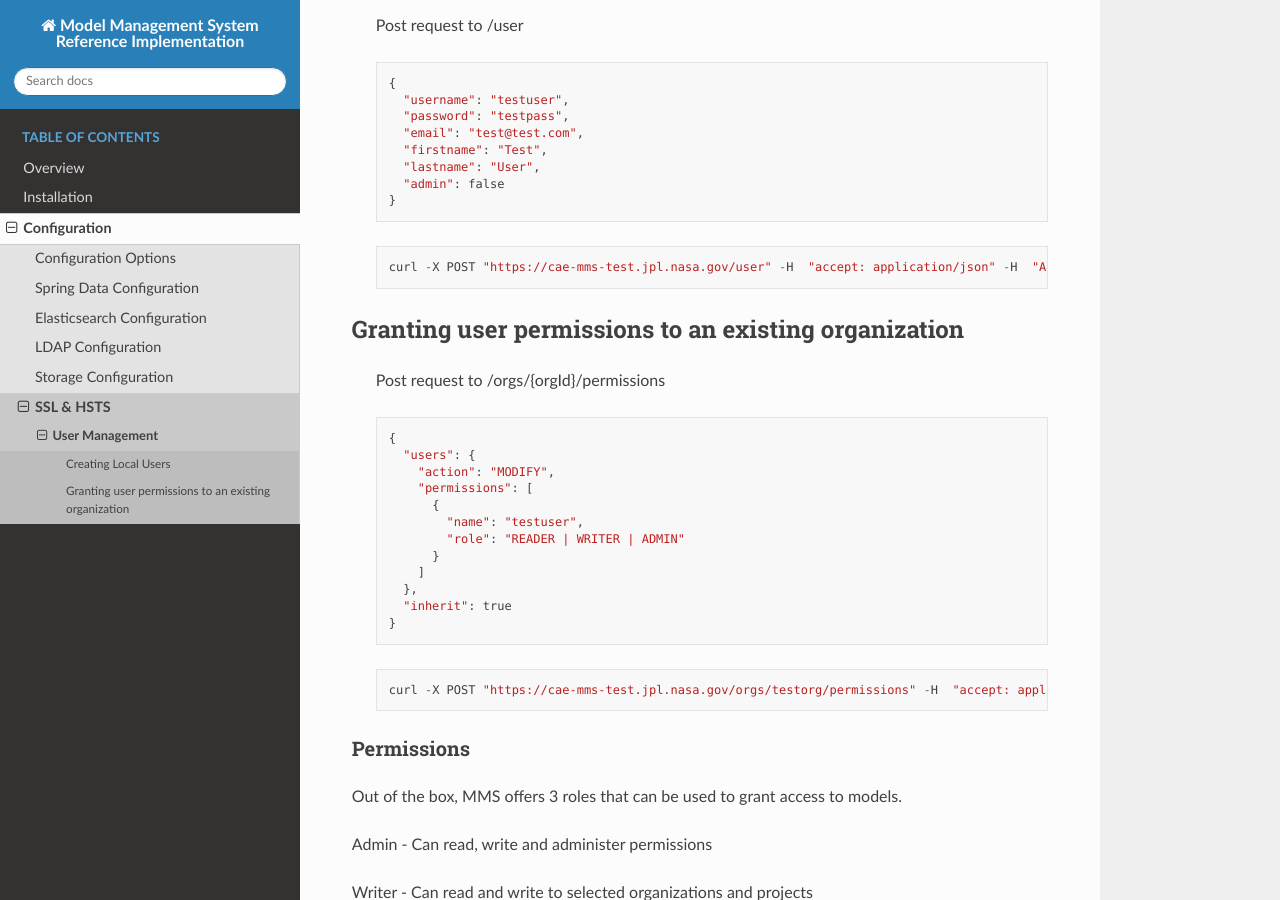
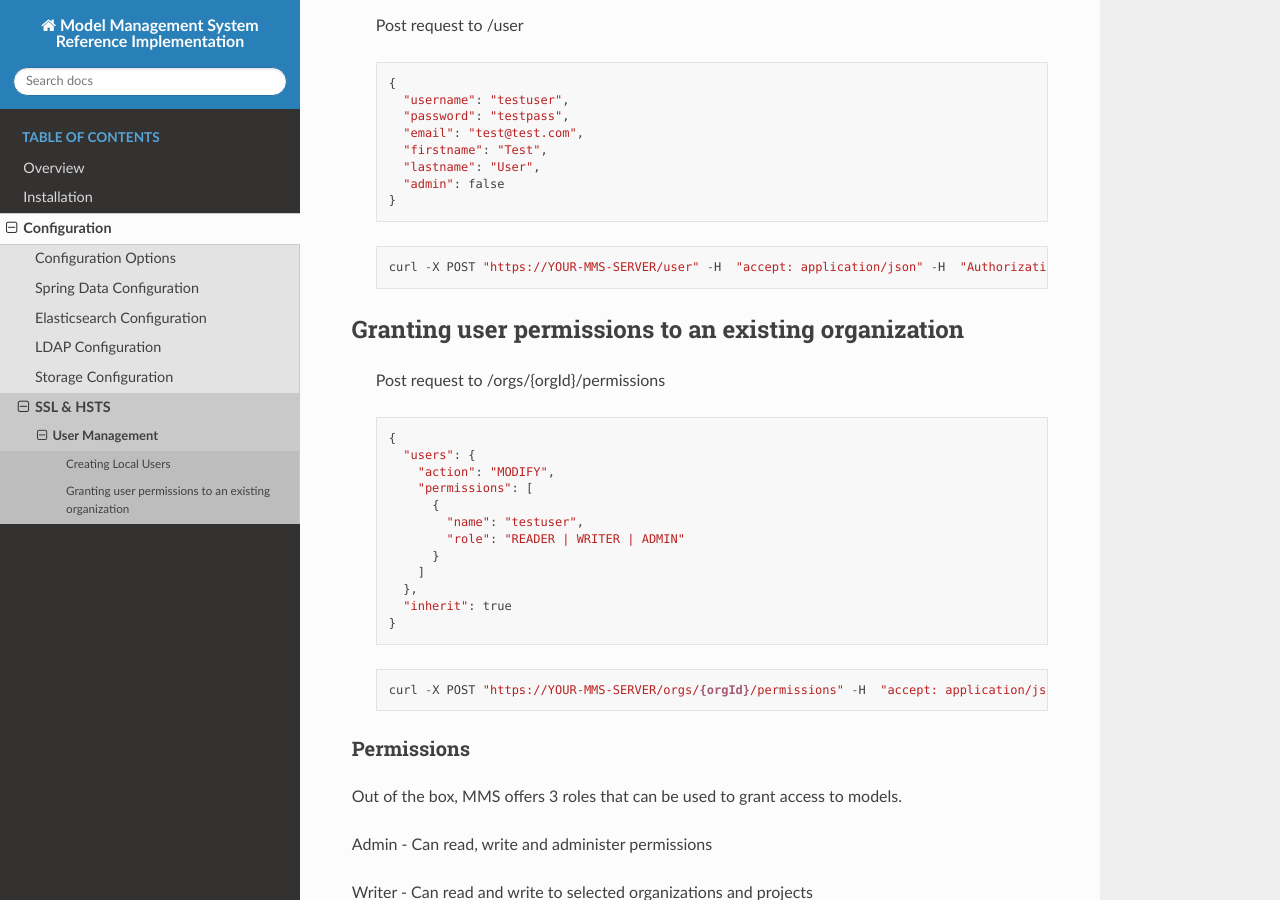
Before and after one commit to Open-MBEE/exec-mmsri, a Sphinx documentation site: the page built from docs/users.rst, in a window 1280 px wide and 900 px high, scrolled down 202 px. Built offline with Sphinx 7.4.7 and the Read the Docs theme 2.0.0, drawn with Linux system fonts in a browser that asks for light colours.

Commit message:
Use clearer examples

```diff
--- a/docs/users.rst
+++ b/docs/users.rst
@@ -19,7 +19,7 @@
 
   ::
 
-    curl -X POST "https://cae-mms-test.jpl.nasa.gov/user" -H  "accept: application/json" -H  "Authorization: Basic YWRtaW46bjlXVzJwNlg=" -H  "Content-Type: application/json" -d "{\"username\":\"testuser\",\"password\":\"testpass\",\"email\":\"test@test.com\",\"firstname\":\"Test\",\"lastname\":\"User\",\"admin\":false}"
+    curl -X POST "https://YOUR-MMS-SERVER/user" -H  "accept: application/json" -H  "Authorization: Basic YOUR-AUTH-TOKEN" -H  "Content-Type: application/json" -d "{\"username\":\"testuser\",\"password\":\"testpass\",\"email\":\"test@test.com\",\"firstname\":\"Test\",\"lastname\":\"User\",\"admin\":false}"
 
 Granting user permissions to an existing organization
 -----------------------------------------------------
@@ -40,7 +40,7 @@
 
   ::
 
-    curl -X POST "https://cae-mms-test.jpl.nasa.gov/orgs/testorg/permissions" -H  "accept: application/json" -H  "Authorization: Basic YWRtaW46bjlXVzJwNlg=" -H  "Content-Type: application/json" -d "{\"users\":{\"action\":\"MODIFY\",\"permissions\":[{\"name\":\"testuser\",\"role\":\"WRITER\"}]},\"inherit\":true}"
+    curl -X POST "https://YOUR-MMS-SERVER/orgs/{orgId}/permissions" -H  "accept: application/json" -H  "Authorization: Basic YOUR-AUTH-TOKEN" -H  "Content-Type: application/json" -d "{\"users\":{\"action\":\"MODIFY\",\"permissions\":[{\"name\":\"testuser\",\"role\":\"WRITER\"}]},\"inherit\":true}"
 
 Permissions
 ===========
```
